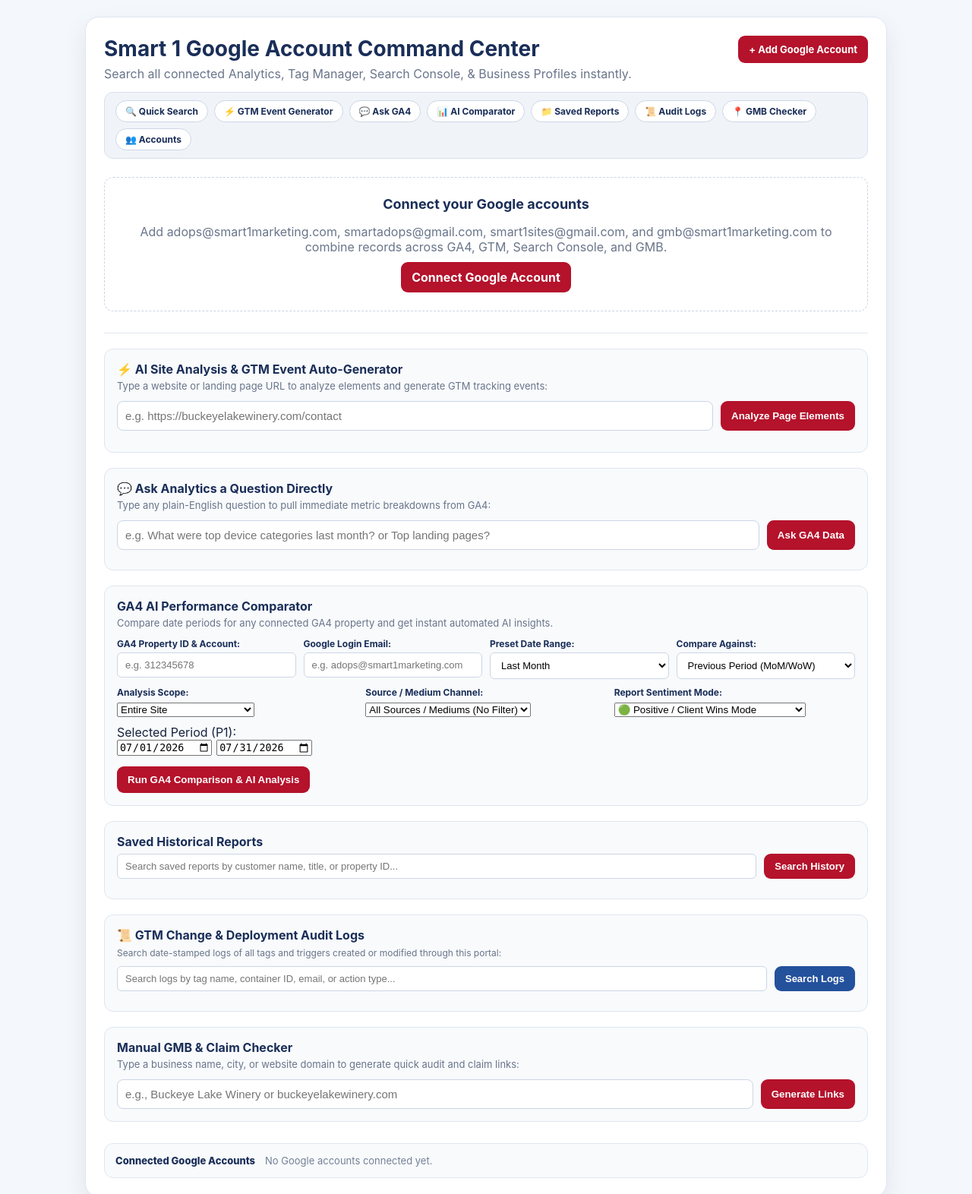
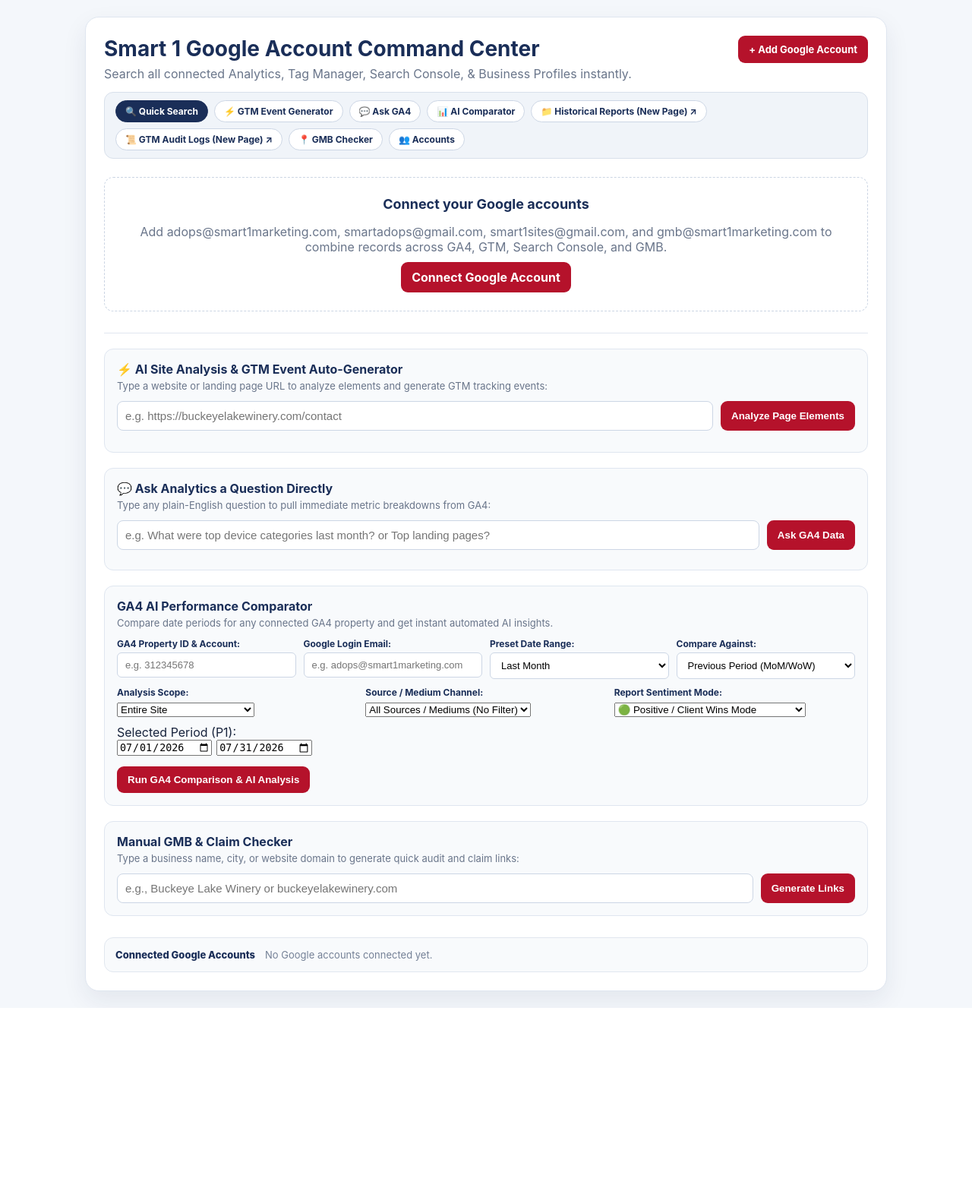
Before and after one commit to smart1marketing/blueprint, a Python web app: template smart1-google-finder/templates/index.html in a window 1280 px wide. Shown: the top 1572 px of the page at 76% size. After the commit the page ends 1327 px from the top, so only its background shows below. Run offline with Jinja, Linux system fonts and the light colour scheme; the template is opened without the code that fills it, so the values that code supplies are empty.

Commit message:
Revise navigation and status message in index.html
Updated navigation links and modified status message.

```diff
--- a/smart1-google-finder/templates/index.html
+++ b/smart1-google-finder/templates/index.html
@@ -6,7 +6,6 @@
   <title>Smart 1 Google Account Command Center</title>
   <link rel="stylesheet" href="/static/style.css">
   <style>
-    html { scroll-behavior: smooth; }
     .nav-anchor-bar {
       display: flex;
       gap: 8px;
@@ -28,7 +27,7 @@
       text-decoration: none;
       transition: background 0.15s ease, border-color 0.15s ease;
     }
-    .nav-anchor-bar a:hover {
+    .nav-anchor-bar a:hover, .nav-anchor-bar a.active-page {
       background: #1a2e58;
       color: #fff!important;
       border-color: #1a2e58;
@@ -49,14 +48,14 @@
         </div>
       </div>
 
-      <!-- QUICK-JUMP ANCHOR NAVIGATION BUTTONS -->
+      <!-- TOP NAVIGATION BAR WITH LINKS TO SEPARATE PAGES -->
       <nav class="nav-anchor-bar">
-        <a href="#primary-search">🔍 Quick Search</a>
+        <a href="/" class="active-page">🔍 Quick Search</a>
         <a href="#gtm-generator">⚡ GTM Event Generator</a>
         <a href="#ask-analytics">💬 Ask GA4</a>
         <a href="#ai-comparator">📊 AI Comparator</a>
-        <a href="#saved-reports">📁 Saved Reports</a>
-        <a href="#audit-logs">📜 Audit Logs</a>
+        <a href="/reports" target="_blank">📁 Historical Reports (New Page) ↗</a>
+        <a href="/gtm-logs" target="_blank">📜 GTM Audit Logs (New Page) ↗</a>
         <a href="#manual-gmb">📍 GMB Checker</a>
         <a href="#connected-accounts">👥 Accounts</a>
       </nav>
@@ -74,23 +73,20 @@
         <div class="searchbox">
           <input id="q" autocomplete="off" autofocus placeholder="Type client name, domain, GA4 ID, GTM ID, or email to search all sites...">
         </div>
-        <div id="status" class="status">Start typing to search all connected accounts.</div>
+        <div id="status" class="status">Auto-refreshing Google data...</div>
 
         <!-- SEPARATE RESULTS BOXES -->
         <div id="results-container" class="results-container">
-          <!-- 1. GA4 / GTM Results Box -->
           <div id="box-analytics" class="result-category-box" style="display:none;">
             <h3 class="category-header">📊 Google Analytics & Tag Manager</h3>
             <div id="results-analytics" class="results"></div>
           </div>
 
-          <!-- 2. Google Business Profile Results Box -->
           <div id="box-gmb" class="result-category-box" style="display:none;">
             <h3 class="category-header">📍 Google Business Profiles (GMB)</h3>
             <div id="results-gmb" class="results"></div>
           </div>
 
-          <!-- 3. Search Console (Webmaster Tools) Results Box -->
           <div id="box-gsc" class="result-category-box" style="display:none;">
             <h3 class="category-header">🔍 Google Search Console (Webmaster Tools)</h3>
             <div id="results-gsc" class="results"></div>
@@ -208,27 +204,6 @@
         <div id="ai-comp-results"></div>
       </div>
 
-      <!-- SAVED REPORTS HISTORY PANEL -->
-      <div id="saved-reports" class="saved-reports-section" style="margin-top: 20px; padding: 16px; background: #f8fafc; border: 1px solid #dfe6f0; border-radius: 12px;">
-        <h3 style="margin:0 0 6px; font-size:16px; color:#1a2e58;">Saved Historical Reports</h3>
-        <div style="display:flex; gap:10px;">
-          <input id="search-saved-q" placeholder="Search saved reports by customer name, title, or property ID..." style="flex:1; padding:8px 10px; border:1px solid #ccd6e5; border-radius:6px; font-size:13px;">
-          <button id="btn-search-saved" class="btn" style="padding:8px 14px; font-size:13px;">Search History</button>
-        </div>
-        <div id="saved-reports-list" style="margin-top:10px;"></div>
-      </div>
-
-      <!-- GTM AUDIT LOG SEARCH PANEL -->
-      <div id="audit-logs" class="saved-reports-section" style="margin-top: 20px; padding: 16px; background: #f8fafc; border: 1px solid #dfe6f0; border-radius: 12px;">
-        <h3 style="margin:0 0 6px; font-size:16px; color:#1a2e58;">📜 GTM Change & Deployment Audit Logs</h3>
-        <p style="font-size:12px; color:#69758a; margin:0 0 10px;">Search date-stamped logs of all tags and triggers created or modified through this portal:</p>
-        <div style="display:flex; gap:10px;">
-          <input id="search-gtm-logs-q" placeholder="Search logs by tag name, container ID, email, or action type..." style="flex:1; padding:8px 10px; border:1px solid #ccd6e5; border-radius:6px; font-size:13px;">
-          <button id="btn-search-gtm-logs" class="btn" style="padding:8px 14px; font-size:13px; background:#24519c!important;">Search Logs</button>
-        </div>
-        <div id="gtm-logs-list" style="margin-top:10px;"></div>
-      </div>
-
       <!-- MANUAL GMB CHECKER -->
       <div id="manual-gmb" class="manual-lookup-card" style="margin-top:20px;">
         <h3>Manual GMB & Claim Checker</h3>
@@ -240,7 +215,7 @@
         <div id="manual-results"></div>
       </div>
 
-      <!-- CONNECTED ACCOUNTS FOOTER BAR -->
+      <!-- CONNECTED ACCOUNTS FOOTER -->
       <div id="connected-accounts" class="accounts" style="margin-top:28px;">
         <div class="accounts-title">Connected Google Accounts</div>
         {% if accounts %}
```
